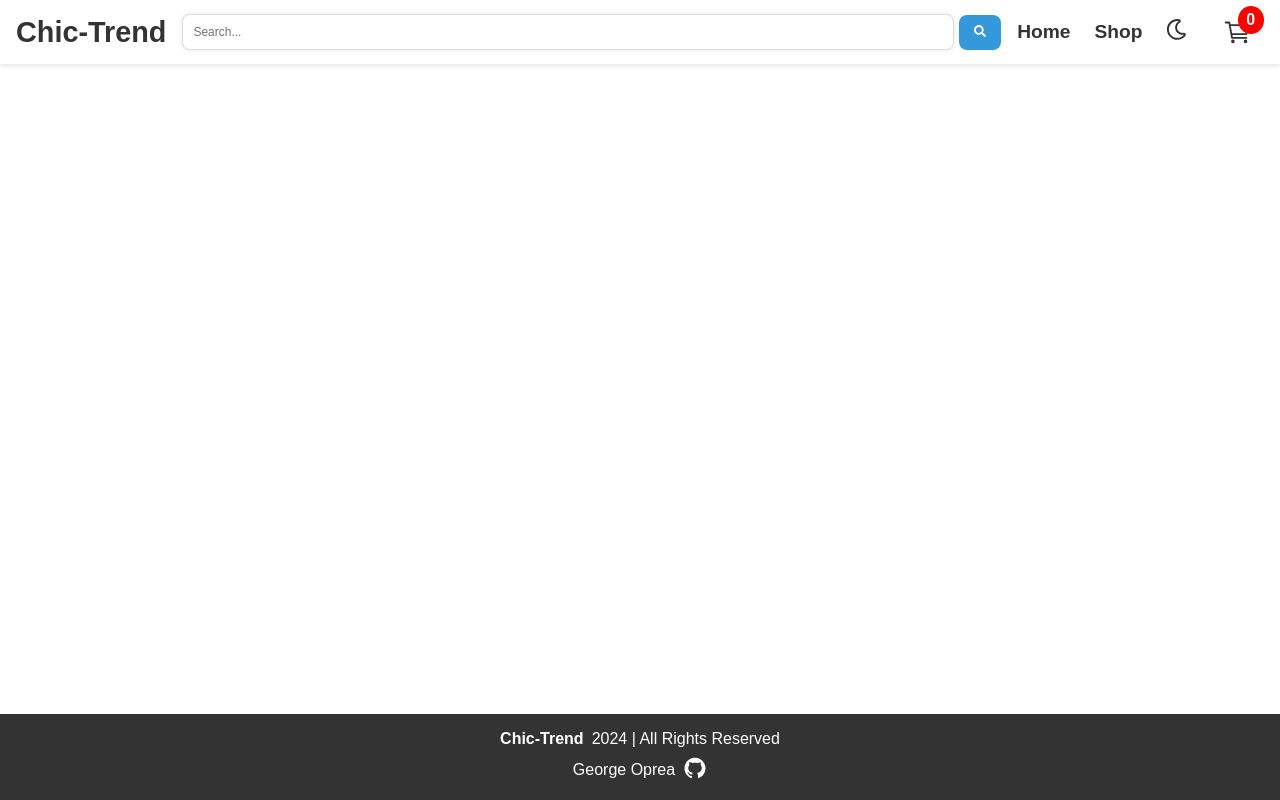
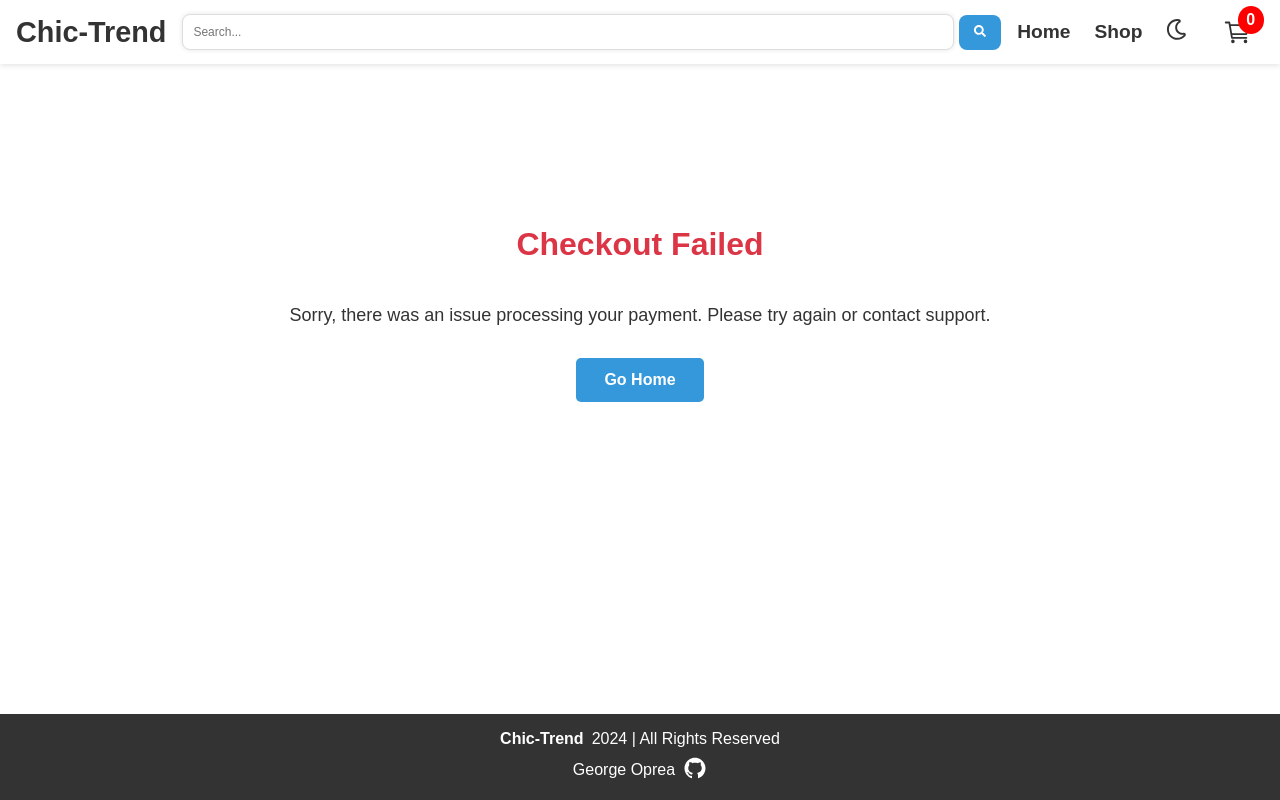
Before and after one commit to GeorgeOprea1/chic-trend, a React (Vite) app in the folder boutique/: page /cancel in a window 1280 px wide. Built offline with nearby package versions, Linux system fonts and the light colour scheme; no server answers.

Commit message:
added success and cancel page

```diff
--- a/boutique/src/App.jsx
+++ b/boutique/src/App.jsx
@@ -1,6 +1,8 @@
 import Navbar from "./Navbar";
 import Shop from "./pages/Shop";
 import Footer from "./Footer";
+import Success from "./pages/Success";
+import Cancel from "./pages/Cancel";
 import "./App.css";
 import { useState, useEffect } from "react";
 import Home from "./pages/Home";
@@ -128,6 +130,8 @@ const App = () => {
       <Routes>
         <Route path="/" element={<Home items={items} />} />
         <Route path="shop" element={<Shop items={items} />} />
+        <Route path="success" element={<Success />} />
+        <Route path="cancel" element={<Cancel />} />
         <Route
           path="cart"
           element={
--- /dev/null
+++ b/boutique/src/pages/Cancel.jsx
@@ -0,0 +1,21 @@
+import "../styles/Cancel.css";
+import { Link } from "react-router-dom";
+
+const Success = () => {
+  return (
+    <div className="cancel">
+      <div className="cancel-message">
+        <h1>Checkout Failed</h1>
+        <p>
+          Sorry, there was an issue processing your payment. Please try again or
+          contact support.
+        </p>
+        <Link to="/" className="go-home">
+          Go Home
+        </Link>
+      </div>
+    </div>
+  );
+};
+
+export default Success;
--- /dev/null
+++ b/boutique/src/pages/Success.jsx
@@ -0,0 +1,18 @@
+import "../styles/Success.css";
+import { Link } from "react-router-dom";
+
+const Success = () => {
+  return (
+    <div className="success">
+      <div className="success-message">
+        <h1>Success!</h1>
+        <p>Your payment was successful. Thank you for shopping with us!</p>
+        <Link to="/" className="go-home">
+          Go Home
+        </Link>
+      </div>
+    </div>
+  );
+};
+
+export default Success;
--- /dev/null
+++ b/boutique/src/styles/Cancel.css
@@ -0,0 +1,46 @@
+.cancel {
+  display: flex;
+  flex-direction: column;
+  align-items: center;
+  justify-content: space-between;
+}
+
+.cancel-message {
+  text-align: center;
+  display: flex;
+  flex-direction: column;
+  align-items: center;
+  justify-content: center;
+  gap: 2rem;
+  height: 50vh;
+  margin: 50px;
+}
+
+.cancel-message h1 {
+  color: #dc3545;
+}
+
+.cancel-message p {
+  font-size: 18px;
+  margin-top: 10px;
+  color: #333;
+}
+
+.go-home {
+  border-radius: 5px;
+  background-color: #3498db;
+  color: #fff;
+  text-decoration: none;
+  font-weight: bold;
+  transition: background-color 0.3s ease-in-out, transform 0.15s ease-in-out;
+  cursor: pointer;
+  padding: 0.8rem 1.8rem;
+}
+
+.go-home:hover {
+  background-color: #2980b9;
+}
+
+.go-home:active {
+  transform: scale(0.95);
+}
--- /dev/null
+++ b/boutique/src/styles/Success.css
@@ -0,0 +1,46 @@
+.success {
+  display: flex;
+  flex-direction: column;
+  align-items: center;
+  justify-content: space-between;
+}
+
+.success-message {
+  text-align: center;
+  display: flex;
+  flex-direction: column;
+  align-items: center;
+  justify-content: center;
+  gap: 2rem;
+  height: 50vh;
+  margin: 50px;
+}
+
+.success-message h1 {
+  color: #28a745;
+}
+
+.success-messagep {
+  font-size: 18px;
+  margin-top: 10px;
+  color: #333;
+}
+
+.go-home {
+  border-radius: 5px;
+  background-color: #3498db;
+  color: #fff;
+  text-decoration: none;
+  font-weight: bold;
+  transition: background-color 0.3s ease-in-out, transform 0.15s ease-in-out;
+  cursor: pointer;
+  padding: 0.8rem 1.8rem;
+}
+
+.go-home:hover {
+  background-color: #2980b9;
+}
+
+.go-home:active {
+  transform: scale(0.95);
+}
```
